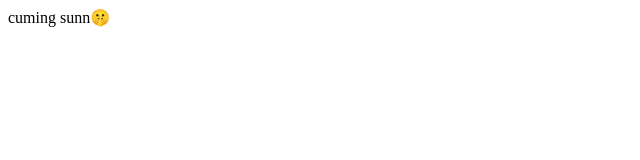
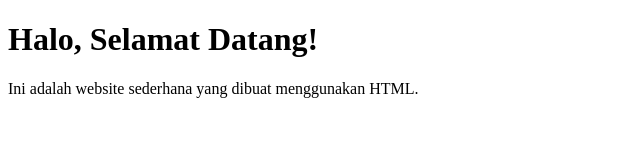
Before and after one commit to gatotemsicraft/gatotemsi, a plain HTML site: page cuming_sun.html in a window 1280 px wide. Shown: the whole page, without its empty margins (0-640 px from the left). Drawn offline with Linux system fonts and the light colour scheme.

Commit message:
Update cuming_sun.html

```diff
--- a/cuming_sun.html
+++ b/cuming_sun.html
@@ -1 +1,12 @@
-<html>cuming sunn🤫</html
+<!DOCTYPE html>
+<html lang="id">
+<head>
+    <meta charset="UTF-8">
+    <meta name="viewport" content="width=device-width, initial-scale=1.0">
+    <title>Website Pertamaku</title>
+</head>
+<body>
+    <h1>Halo, Selamat Datang!</h1>
+    <p>Ini adalah website sederhana yang dibuat menggunakan HTML.</p>
+</body>
+</html>
```
